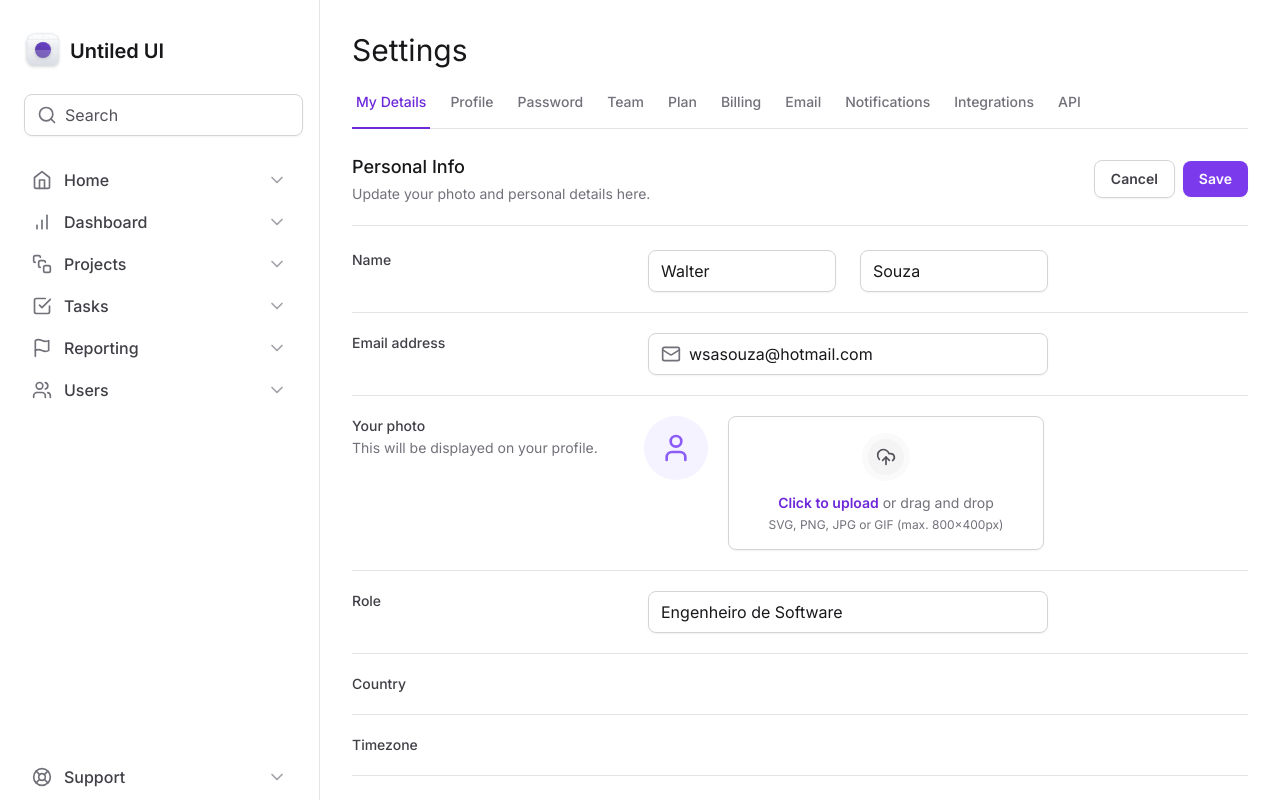
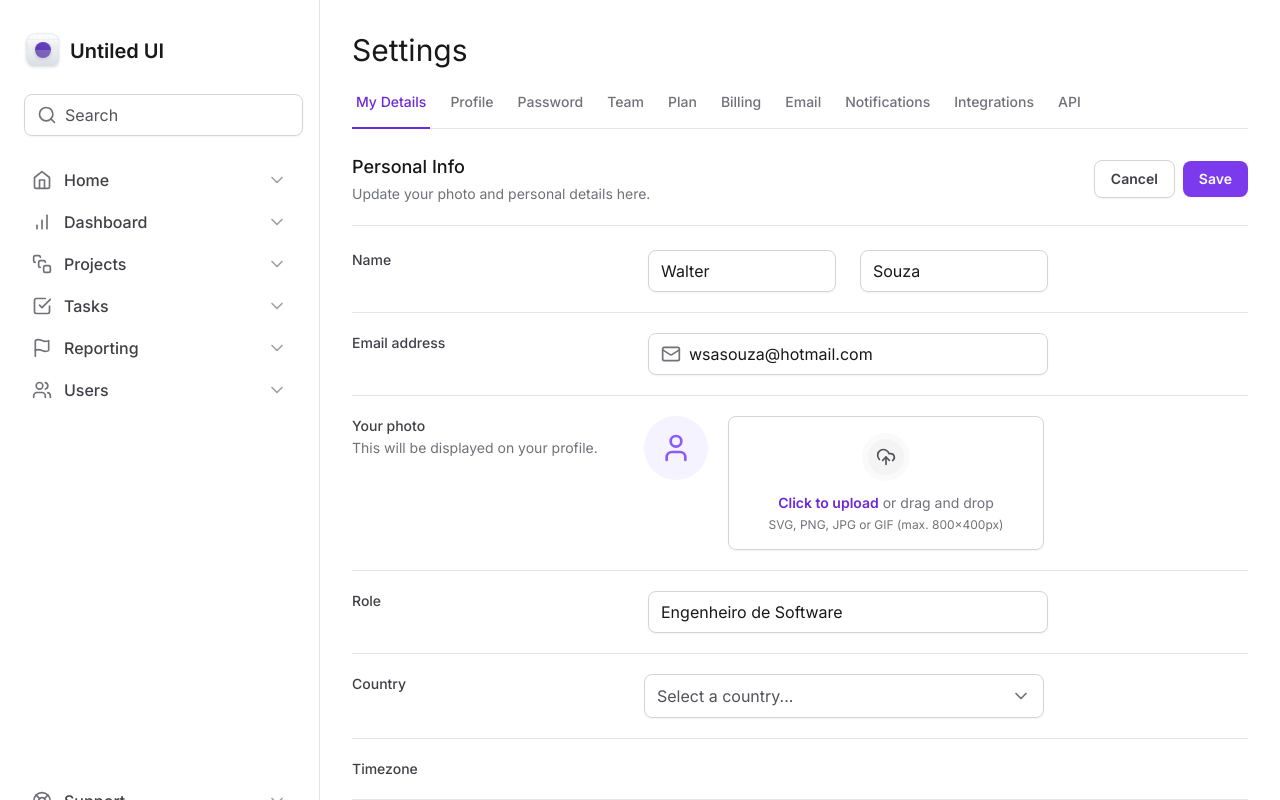
Before and after one commit to wsasouza/tailwind-tests, a Next.js app: page / in a window 1280 px wide. Shown: the top 800 px of the page. Built offline with nearby package versions, Linux system fonts and the light colour scheme.

Commit message:
Feat: Criação do Component Select

```diff
--- a/package.json
+++ b/package.json
@@ -9,6 +9,7 @@
     "lint": "next lint"
   },
   "dependencies": {
+    "@radix-ui/react-select": "^1.2.2",
     "@radix-ui/react-tabs": "^1.0.4",
     "@types/node": "20.4.6",
     "@types/react": "18.2.18",
--- a/src/app/page.tsx
+++ b/src/app/page.tsx
@@ -1,8 +1,9 @@
 import { SettingsTabs } from '@/components/SettingsTabs'
-import * as Input from '@/components/Input'
 import { Mail } from 'lucide-react'
 
+import * as Input from '@/components/Input'
 import * as FileInput from '@/components/Form/FileInput'
+import { Select } from '@/components/Form/Select'
 
 export default function Home() {
   return (
@@ -108,7 +109,9 @@
             >
               Country
             </label>
-            <div></div>
+            <div>
+              <Select />
+            </div>
           </div>
           <div className="grid grid-cols-form gap-3 pt-5">
             <label
--- /dev/null
+++ b/src/components/Form/Select.tsx
@@ -0,0 +1,55 @@
+'use client'
+
+import * as SelectPrimitive from '@radix-ui/react-select'
+import { Check, ChevronDown } from 'lucide-react'
+
+export function Select() {
+  return (
+    <SelectPrimitive.Root>
+      <SelectPrimitive.Trigger className="flex h-11 w-full items-center justify-between gap-2 rounded-lg border border-zinc-300 px-3 py-2 shadow-sm data-[placeholder]:text-zinc-600">
+        <SelectPrimitive.Value
+          placeholder="Select a country..."
+          className="text-black"
+        />
+        <SelectPrimitive.Icon>
+          <ChevronDown className="h-5 w-5 text-zinc-500" />
+        </SelectPrimitive.Icon>
+      </SelectPrimitive.Trigger>
+
+      <SelectPrimitive.Portal>
+        <SelectPrimitive.Content
+          side="bottom"
+          position="popper"
+          sideOffset={8}
+          className="z-10 w-[--radix-select-trigger-width] overflow-hidden rounded-lg border border-zinc-200 bg-white"
+        >
+          <SelectPrimitive.SelectViewport>
+            <SelectPrimitive.Item
+              value="br"
+              className="flex items-center gap-2 px-3 py-2.5 outline-none data-[highlighted]:bg-zinc-50"
+            >
+              <SelectPrimitive.ItemText className="text-black">
+                Brazil
+              </SelectPrimitive.ItemText>
+              <SelectPrimitive.ItemIndicator>
+                <Check className="h-4 w-4 text-violet-500" />
+              </SelectPrimitive.ItemIndicator>
+            </SelectPrimitive.Item>
+
+            <SelectPrimitive.Item
+              value="us"
+              className="flex items-center gap-2 px-3 py-2.5 outline-none data-[highlighted]:bg-zinc-50"
+            >
+              <SelectPrimitive.ItemText className="text-black">
+                United States
+              </SelectPrimitive.ItemText>
+              <SelectPrimitive.ItemIndicator>
+                <Check className="h-4 w-4 text-violet-500" />
+              </SelectPrimitive.ItemIndicator>
+            </SelectPrimitive.Item>
+          </SelectPrimitive.SelectViewport>
+        </SelectPrimitive.Content>
+      </SelectPrimitive.Portal>
+    </SelectPrimitive.Root>
+  )
+}
```
Also changed, not shown: 1 other file (tests, documents, lock files or other folders).
